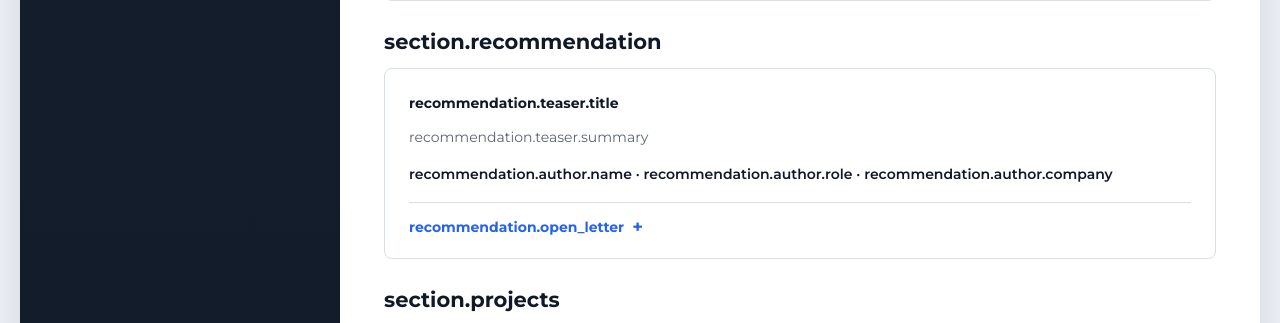
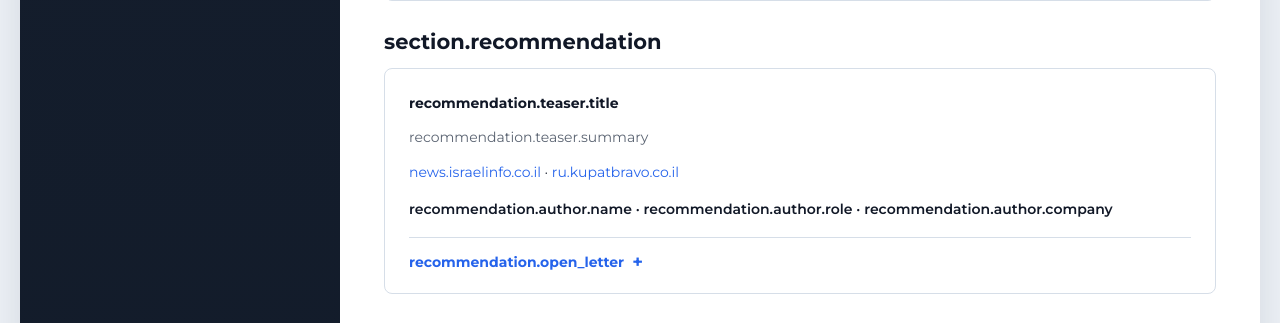
Before and after one commit to Andrii318/CV, a Flask app: page / in a window 1280 px wide. Shown: the part 1254-1577 px from the top of the page. Run offline with Flask 3, Linux system fonts and the light colour scheme.

Commit message:
рекомендательное письмо 4!

```diff
--- a/docs/en.html
+++ b/docs/en.html
@@ -227,6 +227,11 @@
                 <article class="recommendation_teaser">
                     <p class="subheading">Recommendation Letter</p>
                     <p class="body_text">Recommendation from Vladislav Porton about my work at InterLink Info: backend development, growth in Flask and databases, reliability, discipline, and teamwork.</p>
+                    <p class="recommendation_links_line">
+                        <a class="inline_link" href="https://news.israelinfo.co.il" target="_blank" rel="noopener noreferrer">news.israelinfo.co.il</a>
+                        &middot;
+                        <a class="inline_link" href="https://ru.kupatbravo.co.il" target="_blank" rel="noopener noreferrer">ru.kupatbravo.co.il</a>
+                    </p>
                     <p class="recommendation_meta_line">
                         Vladislav Porton &middot; Head of Software Department &middot; InterLink Info Ltd
                     </p>
--- a/docs/index.html
+++ b/docs/index.html
@@ -227,6 +227,11 @@
                 <article class="recommendation_teaser">
                     <p class="subheading">Recommendation Letter</p>
                     <p class="body_text">Recommendation from Vladislav Porton about my work at InterLink Info: backend development, growth in Flask and databases, reliability, discipline, and teamwork.</p>
+                    <p class="recommendation_links_line">
+                        <a class="inline_link" href="https://news.israelinfo.co.il" target="_blank" rel="noopener noreferrer">news.israelinfo.co.il</a>
+                        &middot;
+                        <a class="inline_link" href="https://ru.kupatbravo.co.il" target="_blank" rel="noopener noreferrer">ru.kupatbravo.co.il</a>
+                    </p>
                     <p class="recommendation_meta_line">
                         Vladislav Porton &middot; Head of Software Department &middot; InterLink Info Ltd
                     </p>
--- a/docs/pl.html
+++ b/docs/pl.html
@@ -227,6 +227,11 @@
                 <article class="recommendation_teaser">
                     <p class="subheading">List rekomendacyjny</p>
                     <p class="body_text">Rekomendacja od Vladislava Portona dotyczaca mojej pracy w InterLink Info: backend development, rozwoj we Flask i bazach danych, niezawodnosc, dyscyplina i komfortowa wspolpraca zespolowa.</p>
+                    <p class="recommendation_links_line">
+                        <a class="inline_link" href="https://news.israelinfo.co.il" target="_blank" rel="noopener noreferrer">news.israelinfo.co.il</a>
+                        &middot;
+                        <a class="inline_link" href="https://ru.kupatbravo.co.il" target="_blank" rel="noopener noreferrer">ru.kupatbravo.co.il</a>
+                    </p>
                     <p class="recommendation_meta_line">
                         Vladislav Porton &middot; Head of Software Department &middot; InterLink Info Ltd
                     </p>
--- a/docs/ru.html
+++ b/docs/ru.html
@@ -227,6 +227,11 @@
                 <article class="recommendation_teaser">
                     <p class="subheading">Рекомендательное письмо</p>
                     <p class="body_text">Рекомендация от Владислава Портона о моей работе в InterLink Info: backend-разработка, рост во Flask и базах данных, надежность, дисциплина и комфортная командная работа.</p>
+                    <p class="recommendation_links_line">
+                        <a class="inline_link" href="https://news.israelinfo.co.il" target="_blank" rel="noopener noreferrer">news.israelinfo.co.il</a>
+                        &middot;
+                        <a class="inline_link" href="https://ru.kupatbravo.co.il" target="_blank" rel="noopener noreferrer">ru.kupatbravo.co.il</a>
+                    </p>
                     <p class="recommendation_meta_line">
                         Владислав Портон &middot; Начальник отдела ПО &middot; InterLink Info Ltd
                     </p>
--- a/docs/static/styles/style.css
+++ b/docs/static/styles/style.css
@@ -388,6 +388,12 @@ a {
     font-weight: 600;
 }
 
+.recommendation_links_line {
+    margin: 12px 0 0;
+    font-size: 14px;
+    line-height: 1.65;
+}
+
 .recommendation_details {
     margin-top: 16px;
     border-top: 1px solid var(--border);
--- a/docs/ua.html
+++ b/docs/ua.html
@@ -227,6 +227,11 @@
                 <article class="recommendation_teaser">
                     <p class="subheading">Рекомендаційний лист</p>
                     <p class="body_text">Рекомендація від Владислава Портона про мою роботу в InterLink Info: backend-розробка, зростання у Flask і базах даних, надійність, дисципліна та комфортна командна взаємодія.</p>
+                    <p class="recommendation_links_line">
+                        <a class="inline_link" href="https://news.israelinfo.co.il" target="_blank" rel="noopener noreferrer">news.israelinfo.co.il</a>
+                        &middot;
+                        <a class="inline_link" href="https://ru.kupatbravo.co.il" target="_blank" rel="noopener noreferrer">ru.kupatbravo.co.il</a>
+                    </p>
                     <p class="recommendation_meta_line">
                         Владислав Портон &middot; Начальник відділу ПЗ &middot; InterLink Info Ltd
                     </p>
--- a/static/styles/style.css
+++ b/static/styles/style.css
@@ -388,6 +388,12 @@ a {
     font-weight: 600;
 }
 
+.recommendation_links_line {
+    margin: 12px 0 0;
+    font-size: 14px;
+    line-height: 1.65;
+}
+
 .recommendation_details {
     margin-top: 16px;
     border-top: 1px solid var(--border);
--- a/templates/cv_profail.html
+++ b/templates/cv_profail.html
@@ -215,6 +215,11 @@
                 <article class="recommendation_teaser">
                     <p class="subheading">{{ _('recommendation.teaser.title') }}</p>
                     <p class="body_text">{{ _('recommendation.teaser.summary') }}</p>
+                    <p class="recommendation_links_line">
+                        <a class="inline_link" href="https://news.israelinfo.co.il" target="_blank" rel="noopener noreferrer">news.israelinfo.co.il</a>
+                        &middot;
+                        <a class="inline_link" href="https://ru.kupatbravo.co.il" target="_blank" rel="noopener noreferrer">ru.kupatbravo.co.il</a>
+                    </p>
                     <p class="recommendation_meta_line">
                         {{ _('recommendation.author.name') }} &middot; {{ _('recommendation.author.role') }} &middot; {{ _('recommendation.author.company') }}
                     </p>
```
